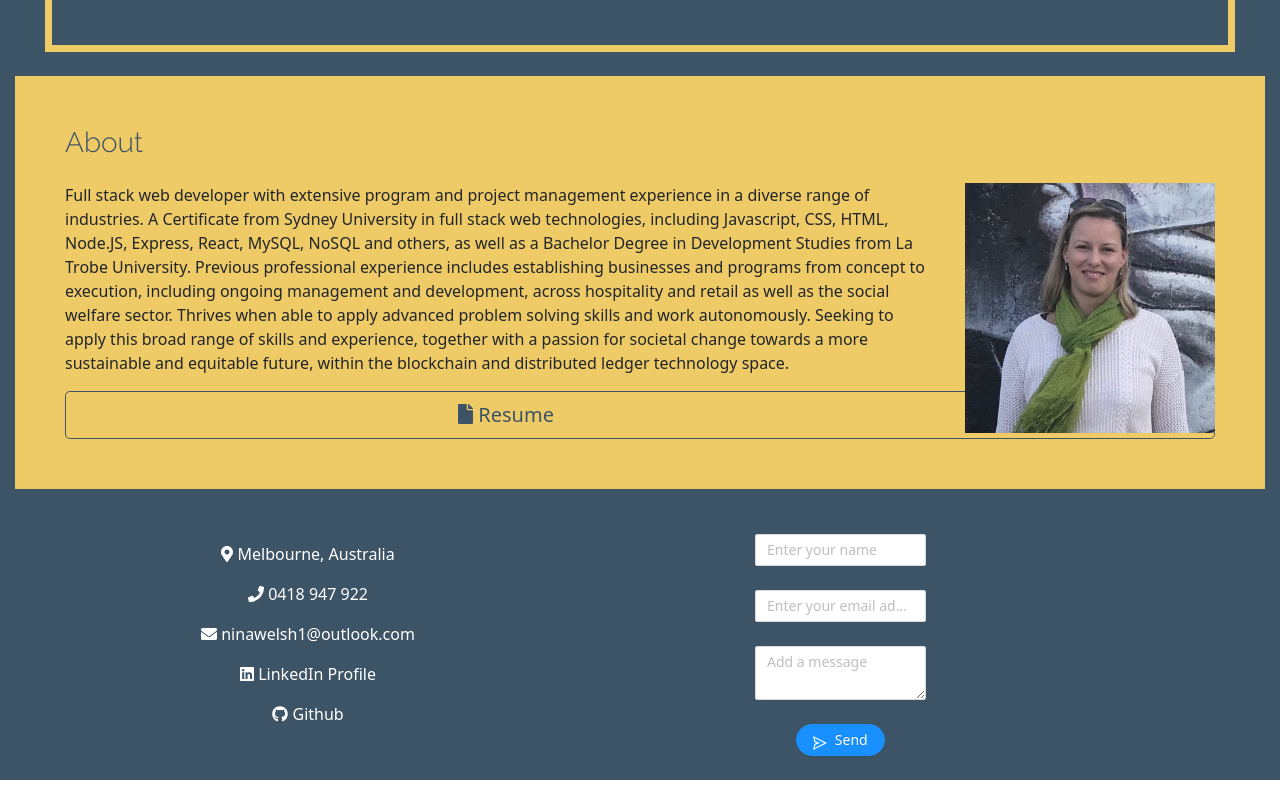
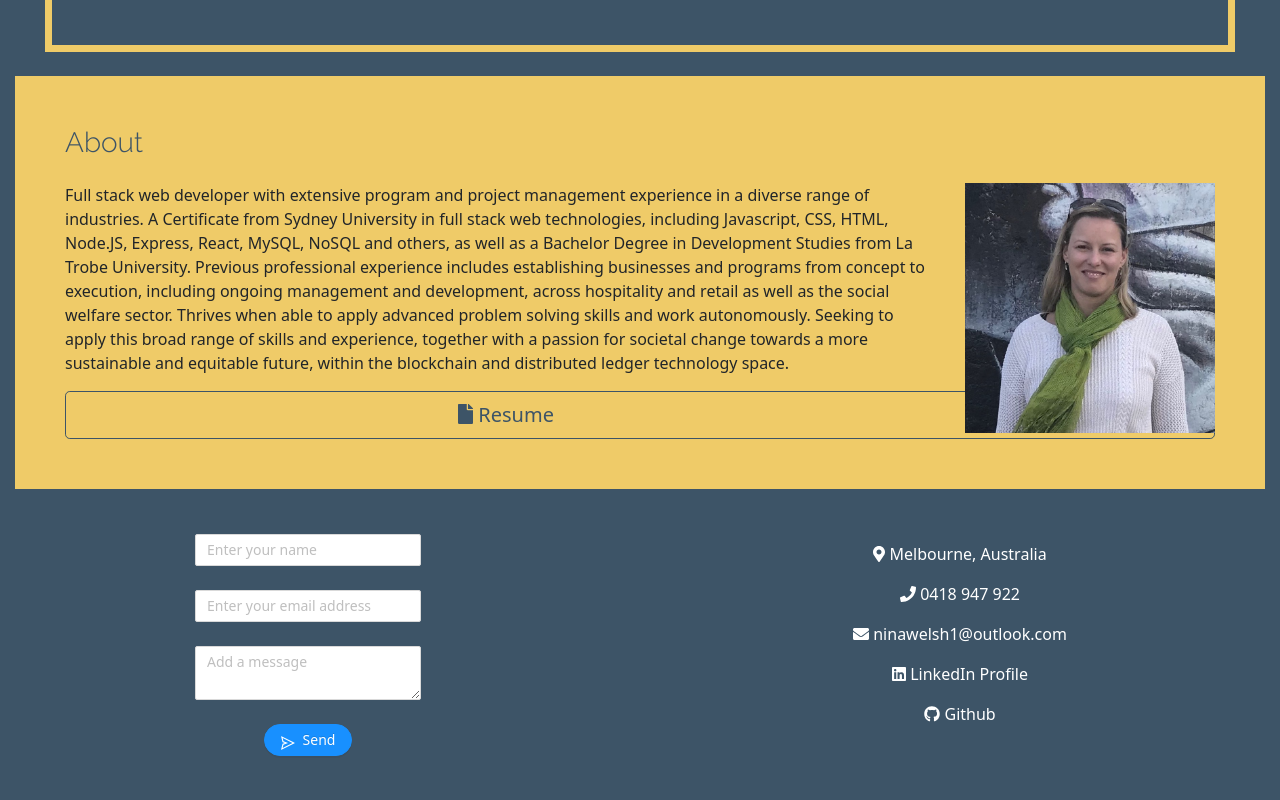
Before and after one commit to Ninetta11/Portfolio, a React (Create React App) app: page /#/home in a window 1280 px wide. Before the commit this address led to /#/. Shown: the part 1692-2492 px from the top of the page. Built offline with nearby package versions, Linux system fonts and the light colour scheme.

Commit message:
Format Footer

```diff
--- a/src/components/ContactForm/index.js
+++ b/src/components/ContactForm/index.js
@@ -17,10 +17,6 @@ function ContactForm() {
         alerts: ''
     });
 
-    const layout = {
-        labelCol: { span: 5 },
-        wrapperCol: { span: 20 },
-    };
 
     const onChange = (e) => {
         setFormState({
@@ -42,22 +38,22 @@ function ContactForm() {
 
     return (
         <Form
-            {...layout}
             id="contact"
-            className="col-md-4"
             form={form}
             noValidate
             initialValues={{ remember: true, }}
-            onFinish={handleEmailSend}>
-            {formState.alerts ?
+            onFinish={handleEmailSend} >
+            {
+                formState.alerts ?
                     message[formState.alerts.type](formState.alerts.message).then(setFormState({ ...formState, alerts: '' }))
                     :
                     null
             }
 
-            <Form.Item
+            < Form.Item
                 name="name"
-                rules={[
+                rules={
+                    [
                         {
                             type: 'string',
                             required: true,
@@ -70,7 +66,7 @@ function ContactForm() {
                     placeholder="Enter your name"
                     value={formState.name}
                     onChange={onChange} />
-            </Form.Item>
+            </Form.Item >
 
             <Form.Item
                 name="email"
@@ -109,7 +105,7 @@ function ContactForm() {
                 </Form.Item>
             </div>
 
-        </Form>
+        </Form >
     )
 }
 
--- a/src/components/ContactForm/style.css
+++ b/src/components/ContactForm/style.css
@@ -1,7 +1,3 @@
 #contact {
     background-color: #3D5467;
-    border-style: solid;
-    border-color: #3D5467;
-    border-width: 0px 15px;
-    padding: 0px 100px;
 }
--- a/src/components/Footer/index.js
+++ b/src/components/Footer/index.js
@@ -6,6 +6,7 @@ import { faPhone } from '@fortawesome/free-solid-svg-icons';
 import { faMapMarkerAlt } from '@fortawesome/free-solid-svg-icons';
 import { faLinkedin } from '@fortawesome/free-brands-svg-icons';
 import { faGithub } from '@fortawesome/free-brands-svg-icons';
+import './style.css';
 
 const personalDetails = [
     {
@@ -45,6 +46,9 @@ class Footer extends Component {
         return (
             <footer className="position-sticky">
                 <div id="inner" className="row row-cols-1 row-cols-lg-2">
+                <div id="nav-links" className="nav flex-column align-items-center">
+                        <ContactForm />
+                    </div>
                     <ul className="nav flex-column align-items-center">
                         {this.state.personalDetails.map(detail => (
                             <NavLinkFooter
@@ -53,9 +57,7 @@ class Footer extends Component {
                                 href={detail.href}
                             />
                         ))}
-                        <br></br>
                     </ul>
-                    <ContactForm />
                 </div>
             </footer >
         )
--- /dev/null
+++ b/src/components/Footer/style.css
@@ -0,0 +1,3 @@
+#nav-links {
+    padding-bottom: 20px;
+}
```
Lines whose indentation alone changed are shown as unchanged.
